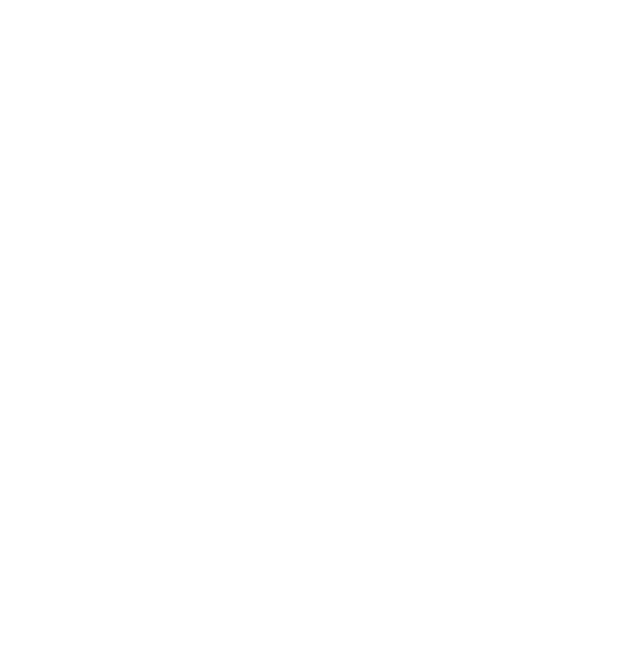
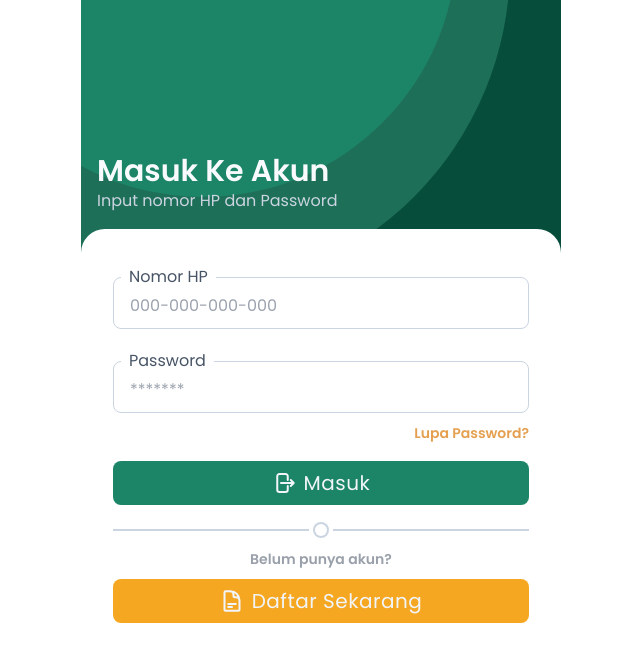
Before and after one commit to masaringr/guyub-warga, a Vue app: page /userauth/login in a window 1280 px wide. Before the commit this address had no page. Shown: the top 662 px of the page, without its empty margins (319-959 px from the left). Built offline with nearby package versions, Linux system fonts and the light colour scheme.

Commit message:
progress halaman login

```diff
--- /dev/null
+++ b/src/components/HeaderAuth.vue
@@ -0,0 +1,31 @@
+<script setup>
+const props = defineProps({
+  judul: {
+    main: String,
+    sub: String,
+  },
+});
+</script>
+<template>
+  <div class="relative">
+    <svg
+      class="w-full h-auto"
+      width="480"
+      height="259"
+      viewBox="0 0 480 259"
+      fill="none"
+      xmlns="http://www.w3.org/2000/svg"
+    >
+      <rect width="480" height="259" fill="#F5F5F5" />
+      <rect width="480" height="259" fill="#064E3B" />
+      <circle cx="101" cy="-35" r="328" fill="#1E6F58" />
+      <circle cx="122" cy="-57" r="254" fill="#1D8567" />
+    </svg>
+    <div class="absolute bottom-[30px] left-4 pb-4">
+      <h4 class="text-slate-50 font-semibold text-3xl">
+        {{ props.judul.main }}
+      </h4>
+      <span class="text-slate-300 text-md">{{ props.judul.sub }}</span>
+    </div>
+  </div>
+</template>
--- a/src/pages/Home.vue
+++ b/src/pages/Home.vue
@@ -18,7 +18,7 @@
     >
       <span class="flex gap-2">
         <BellIcon class="text-yellow-400/90 w-7 h-7" />
-        <div class="border-x border-slate-300"></div>
+        <div class="w-[2px] bg-slate-300"></div>
         <UserIcon class="text-yellow-400/90 w-7 h-7" />
       </span>
     </div>
--- a/src/pages/Login.vue
+++ /dev/null
@@ -1,6 +0,0 @@
-<script setup>
-console.log("setup login...");
-</script>
-<template>
-  <h4>login</h4>
-</template>
--- /dev/null
+++ b/src/pages/UserAuth.vue
@@ -0,0 +1,19 @@
+<script setup>
+import Header from "@components/HeaderAuth.vue";
+import { ref } from "vue";
+
+const textHeader = ref({
+  main: "Masuk Ke Akun",
+  sub: "Input nomor HP dan Password",
+});
+
+console.log("setup login...");
+</script>
+<template>
+  <div class="flex flex-col">
+    <Header :judul="textHeader" />
+    <div class="bg-white px-8 pt-12 pb-4 -mt-[30px] z-50 rounded-t-3xl">
+      <router-view></router-view>
+    </div>
+  </div>
+</template>
--- /dev/null
+++ b/src/pages/auth/ForgotPwd.vue
@@ -0,0 +1,8 @@
+<template>
+  forgot password
+  <div>
+    <RouterLink :to="{ name: 'Login', replace: true }"
+      >back to login</RouterLink
+    >
+  </div>
+</template>
--- /dev/null
+++ b/src/pages/auth/Login.vue
@@ -0,0 +1,76 @@
+<script setup>
+import {
+  ArrowRightOnRectangleIcon,
+  DocumentTextIcon,
+} from "@heroicons/vue/24/outline";
+</script>
+<template>
+  <div>
+    <form class="grid grid-cols-12 gap-2 mb-2">
+      <div class="col-span-12 relative">
+        <label
+          class="absolute bg-white text-base -top-[12px] left-2 px-2 text-slate-700/90"
+          >Nomor HP</label
+        >
+        <input
+          type="number"
+          placeholder="000-000-000-000"
+          class="border border-slate-300 block w-full rounded-lg p-2.5 px-4 pt-4 text-slate-700/90 focus:border-transparent focus:outline-emerald-500/90"
+        />
+      </div>
+      <div class="col-span-12 relative mt-6">
+        <label
+          class="absolute bg-white text-base -top-[12px] left-2 px-2 text-slate-700/90"
+          >Password</label
+        >
+        <input
+          type="password"
+          placeholder="*******"
+          class="border border-slate-300 block w-full rounded-lg p-2.5 px-4 pt-4 text-slate-700/90 focus:border-transparent focus:outline-emerald-500/90"
+        />
+      </div>
+      <div class="col-span-12 text-right">
+        <router-link
+          :to="{ name: 'ForgotPwd', replace: true }"
+          class="text-amber-600/70 font-semibold text-sm"
+          >Lupa Password?</router-link
+        >
+      </div>
+      <div class="col-span-12 mt-2">
+        <button
+          type="submit"
+          class="capitalize text-xl w-full flex flex-row justify-center items-center gap-2 rounded-lg p-3 py-2 bg-emerald-700/90 text-slate-100 tracking-wide"
+        >
+          <ArrowRightOnRectangleIcon class="w-6 h-6 stroke-2 text-slate-100" />
+          <span>masuk</span>
+        </button>
+      </div>
+    </form>
+    <div class="h-[2px] bg-slate-300 relative mt-6">
+      <div
+        class="absolute w-6 h-6 bg-white top-1/2 left-1/2 -translate-x-1/2 -translate-y-1/2 rounded-full"
+      ></div>
+      <div
+        class="absolute w-4 h-4 bg-slate-300 top-1/2 left-1/2 -translate-x-1/2 -translate-y-1/2 rounded-full"
+      ></div>
+      <div
+        class="absolute w-3 h-3 bg-white top-1/2 left-1/2 -translate-x-1/2 -translate-y-1/2 rounded-full"
+      ></div>
+    </div>
+    <div class="mt-4 text-center">
+      <span class="text-slate-700/50 font-semibold text-sm"
+        >Belum punya akun?</span
+      >
+      <div class="mt-2">
+        <router-link
+          :to="{ name: 'Register', replace: true }"
+          type="submit"
+          class="capitalize text-xl w-full flex flex-row justify-center items-center gap-2 rounded-lg p-3 py-2 bg-amber-500/90 text-slate-100 tracking-wide"
+        >
+          <DocumentTextIcon class="w-6 h-6 stroke-2 text-slate-100" />
+          <span>daftar sekarang</span>
+        </router-link>
+      </div>
+    </div>
+  </div>
+</template>
--- /dev/null
+++ b/src/pages/auth/Register.vue
@@ -0,0 +1,8 @@
+<template>
+  register
+  <div>
+    <RouterLink :to="{ name: 'Login', replace: true }"
+      >back to login</RouterLink
+    >
+  </div>
+</template>
--- a/src/router/index.js
+++ b/src/router/index.js
@@ -5,14 +5,31 @@
   {
     path: "/",
     name: "Home",
-    component: () => import("../pages/Home.vue"),
+    component: () => import("@pages/Home.vue"),
     meta: { judul: "Home" },
   },
   {
-    path: "/login",
-    name: "Login",
-    component: () => import("../pages/Login.vue"),
-    meta: { judul: "Login" },
+    path: "/userauth",
+    name: "Auth",
+    component: () => import("@pages/UserAuth.vue"),
+    meta: { judul: "Auth" },
+    children: [
+      {
+        path: "/userauth/login",
+        name: "Login",
+        component: () => import("@pages/auth/Login.vue"),
+      },
+      {
+        path: "/userauth/register",
+        name: "Register",
+        component: () => import("@pages/auth/Register.vue"),
+      },
+      {
+        path: "/userauth/forgot-pwd",
+        name: "ForgotPwd",
+        component: () => import("@pages/auth/ForgotPwd.vue"),
+      },
+    ],
   },
 ];
 
--- a/src/style.css
+++ b/src/style.css
@@ -7,4 +7,10 @@
   body {
     font-family: "Poppins", sans-serif;
   }
+
+  input[type="number"]::-webkit-inner-spin-button,
+  input[type="number"]::-webkit-outer-spin-button {
+    -webkit-appearance: none;
+    margin: 0;
+  }
 }
```
Also changed, not shown: public/banner.svg (added).
